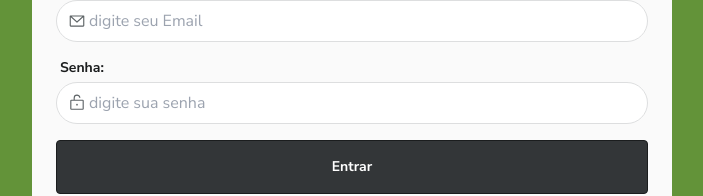
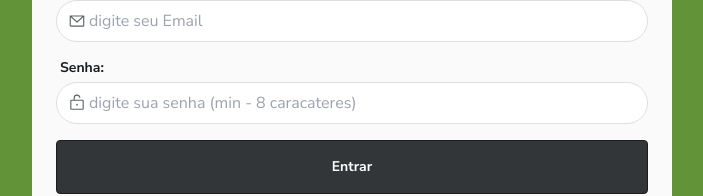
Before and after one commit to EduardoNGomes/Daily_Diet_Front-end, a React (Vite) app: page / in a window 1280 px wide. Shown: the part 232-428 px from the top of the page, without its empty margins (288-991 px from the left). Built offline with nearby package versions, Linux system fonts and the light colour scheme; no server answers.

Commit message:
fix: metrics

```diff
--- a/src/components/FormLogin.tsx
+++ b/src/components/FormLogin.tsx
@@ -221,7 +221,6 @@ export const FormLogin = ({ type }: FormLoginProps) => {
             name="image"
             id="image"
             className="hidden"
-            placeholder="digite seu nome"
             onChange={handleImageSelect}
           />
           {imageSelected && (
@@ -293,7 +292,7 @@ export const FormLogin = ({ type }: FormLoginProps) => {
               name="oldPassword"
               id="oldPassword"
               className="rounded-full border border-gray-6 py-2 pl-8 pr-2 text-gray-2 outline-green-mid focus:outline-green-mid"
-              placeholder="digite sua senha"
+              placeholder="digite sua senha (min - 8 caracteres)"
               onChange={(e) => setOldPassword(e.target.value)}
               value={oldPassword}
               required
@@ -317,7 +316,7 @@ export const FormLogin = ({ type }: FormLoginProps) => {
               name="newPassword"
               id="newPassword"
               className="rounded-full border border-gray-6 py-2 pl-8 pr-2 text-gray-2 outline-green-mid focus:outline-green-mid"
-              placeholder="digite sua senha"
+              placeholder="digite sua senha (min - 8 caracteres)"
               onChange={(e) => setNewPassword(e.target.value)}
               value={newPassword}
               min="8"
@@ -342,7 +341,7 @@ export const FormLogin = ({ type }: FormLoginProps) => {
             name="password"
             id="password"
             className="rounded-full border border-gray-6 py-2 pl-8 pr-2 text-gray-2 outline-green-mid focus:outline-green-mid"
-            placeholder="digite sua senha"
+            placeholder="digite sua senha (min - 8 caracateres)"
             onChange={(e) => setPassword(e.target.value)}
             value={password}
             min="8"
--- a/src/components/Profile.tsx
+++ b/src/components/Profile.tsx
@@ -22,7 +22,7 @@ export const Profile = ({ avatarUrl, name }: ProfileProps) => {
 
   return (
     <header className="flex items-center justify-between">
-      <img src={logo} alt="" />
+      <img src={logo} alt="" className="cursor-pointer hover:brightness-110" />
       <div className="flex items-center justify-center gap-2">
         <div className="flex flex-col items-end justify-end self-end text-sm">
           <p className="font-bold text-gray-1">{name}</p>
--- a/src/components/Statistic.tsx
+++ b/src/components/Statistic.tsx
@@ -3,9 +3,10 @@ import { useNavigate } from 'react-router-dom'
 
 interface StatisticProps {
   percentage: string | number
+  onDiet?: boolean
 }
 
-export const Statistic = ({ percentage }: StatisticProps) => {
+export const Statistic = ({ percentage, onDiet }: StatisticProps) => {
   const navigate = useNavigate()
 
   const handleToPageMetrics = () => {
@@ -14,7 +15,7 @@ export const Statistic = ({ percentage }: StatisticProps) => {
   return (
     <div
       className={`flex w-full flex-col items-center gap-2 rounded px-2 pb-6   pt-2 ${
-        Number(percentage) >= 50 ? 'bg-green-light' : 'bg-red-light'
+        Number(percentage) >= 50 && onDiet ? 'bg-green-light' : 'bg-red-light'
       }`}
     >
       <span className="cursor-pointer self-end" onClick={handleToPageMetrics}>
--- a/src/pages/Home.tsx
+++ b/src/pages/Home.tsx
@@ -83,6 +83,7 @@ export const Home = () => {
             ? statistic.percentageOnDiet
             : statistic.percentageOffDiet
         }
+        onDiet={Number(statistic.percentageOnDiet) >= 50}
       />
       <div className="flex flex-col items-center gap-3">
         <h3 className="self-start text-base leading-5 text-gray-1">
```
